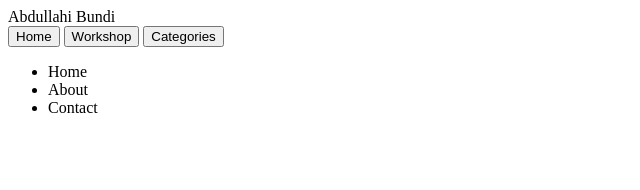
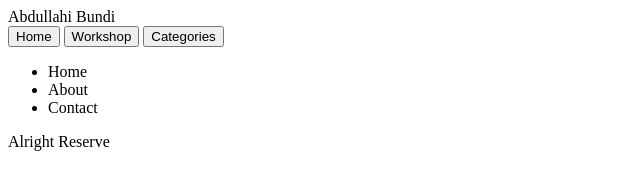
Before and after one commit to bundipcclinic/myproj, a plain HTML site: page index.html in a window 1280 px wide. Shown: the whole page, without its empty margins (0-640 px from the left). Drawn offline with Linux system fonts and the light colour scheme.

Commit message:
New
Made a change

```diff
--- a/index.html
+++ b/index.html
@@ -26,6 +26,8 @@
             <div class="main"></div>
         </div>
     </div>
-    <footer></footer>
+    <footer>
+       <p>Alright Reserve</p>
+    </footer>
 </body>
 </html>
```
